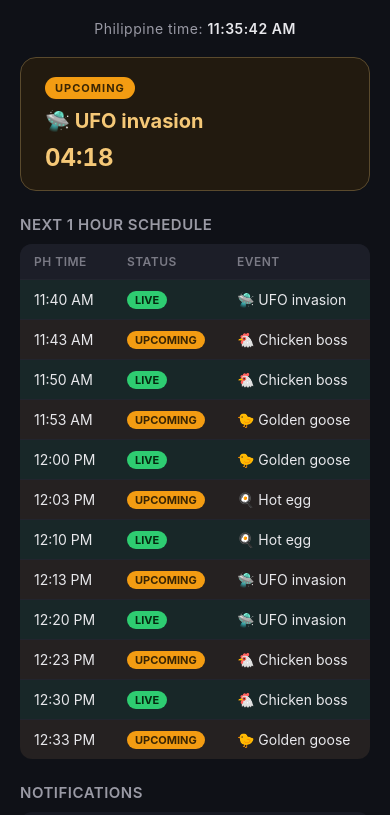
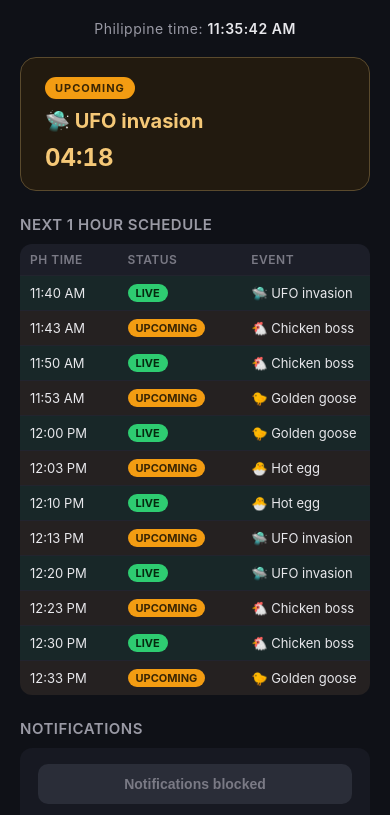
Before and after one commit to mnbvcxz24/grow-a-chicken-fighter-tracker, a plain HTML site: page index.html in a window 390 px wide. Shown: the top 815 px of the page. Drawn offline with Linux system fonts and the light colour scheme.

Commit message:
Update 3

```diff
--- a/index.html
+++ b/index.html
@@ -122,12 +122,17 @@
     text-transform: uppercase;
     letter-spacing: 0.5px;
   }
+  .table-scroll {
+    overflow-x: auto;
+    border-radius: 12px;
+    background: #171922;
+  }
   table {
     width: 100%;
+    min-width: 380px;
     border-collapse: collapse;
     background: #171922;
     border-radius: 12px;
-    overflow: hidden;
     font-size: 14px;
   }
   th {
@@ -139,10 +144,16 @@
     text-transform: uppercase;
     letter-spacing: 0.5px;
     background: #1c1e28;
+    white-space: nowrap;
   }
   td {
     padding: 10px 14px;
     border-top: 1px solid #22242e;
+    white-space: nowrap;
+  }
+  @media (max-width: 400px) {
+    table { font-size: 13px; }
+    th, td { padding: 8px 10px; }
   }
   tr.row-live td { background: rgba(46, 204, 113, 0.08); }
   tr.row-upcoming td { background: rgba(243, 156, 18, 0.06); }
@@ -255,17 +266,19 @@
   </div>
 
   <h2>Next 1 hour schedule</h2>
+  <div class="table-scroll">
     <table>
       <thead>
         <tr><th>PH time</th><th>Status</th><th>Event</th></tr>
       </thead>
       <tbody id="schedule-body"></tbody>
     </table>
+  </div>
 
   <h2>Notifications</h2>
   <div class="notify-panel">
     <button class="notify-enable-btn" id="notify-enable-btn">Enable notifications</button>
-    <div class="notify-status" id="notify-status">Pick which events you want a heads-up for before they go live</div>
+    <div class="notify-status" id="notify-status">Pick which events you want a heads-up for — only works while the app is open</div>
     <div id="notify-rows"></div>
   </div>
 
@@ -277,13 +290,14 @@ const EVENTS = [
   { name: "UFO invasion", emoji: "🛸" },
   { name: "Chicken boss", emoji: "🐔" },
   { name: "Golden goose", emoji: "🐤" },
-  { name: "Hot egg", emoji: "🍳" }
+  { name: "Hot egg", emoji: "🐣" }
 ];
 const ANCHOR_MIN = 17 * 60; // 5:00 PM anchor = start of UFO invasion
 const CYCLE = 40; // minutes
 const UPCOMING_OFFSET = 3; // minutes into the block before it switches to UPCOMING
 
-// In-memory only (resets on reload) — notification picks per event index
+// In-memory only (resets on reload) — notification picks per event index.
+// Notifications only fire while this app/tab is open (not fully closed).
 const notifyFor = [false, false, false, false];
 let lastIsLive = null;
 let lastLiveIndex = null;
@@ -341,7 +355,7 @@ function updateNotifyStatusUI() {
   if (perm === 'granted') {
     btn.disabled = true;
     btn.textContent = 'Notifications enabled ✓';
-    status.textContent = 'Pick which events you want a heads-up for before they go live';
+    status.textContent = 'Pick which events you want a heads-up for — only works while the app is open';
   } else if (perm === 'denied') {
     btn.disabled = true;
     btn.textContent = 'Notifications blocked';
@@ -424,7 +438,8 @@ function update() {
     document.getElementById('upcoming-countdown').textContent = fmtCountdown(minutesToNext * 60);
   }
 
-  // Fire a notification exactly once, right at the moment the next event flips to UPCOMING
+  // Fire a notification exactly once, right at the moment the next event flips to UPCOMING.
+  // Only works while this app/tab is open — see the note in the Notifications panel.
   const upcomingIndex = (eventIndex + 1) % 4;
   if (!isLiveNow && !(lastIsLive === false && lastLiveIndex === eventIndex)) {
     if (notifyFor[upcomingIndex]) fireNotification(upcomingIndex);
```
Also changed, not shown: service-worker.js (+12 -0 lines). Lines whose indentation alone changed are shown as unchanged.
